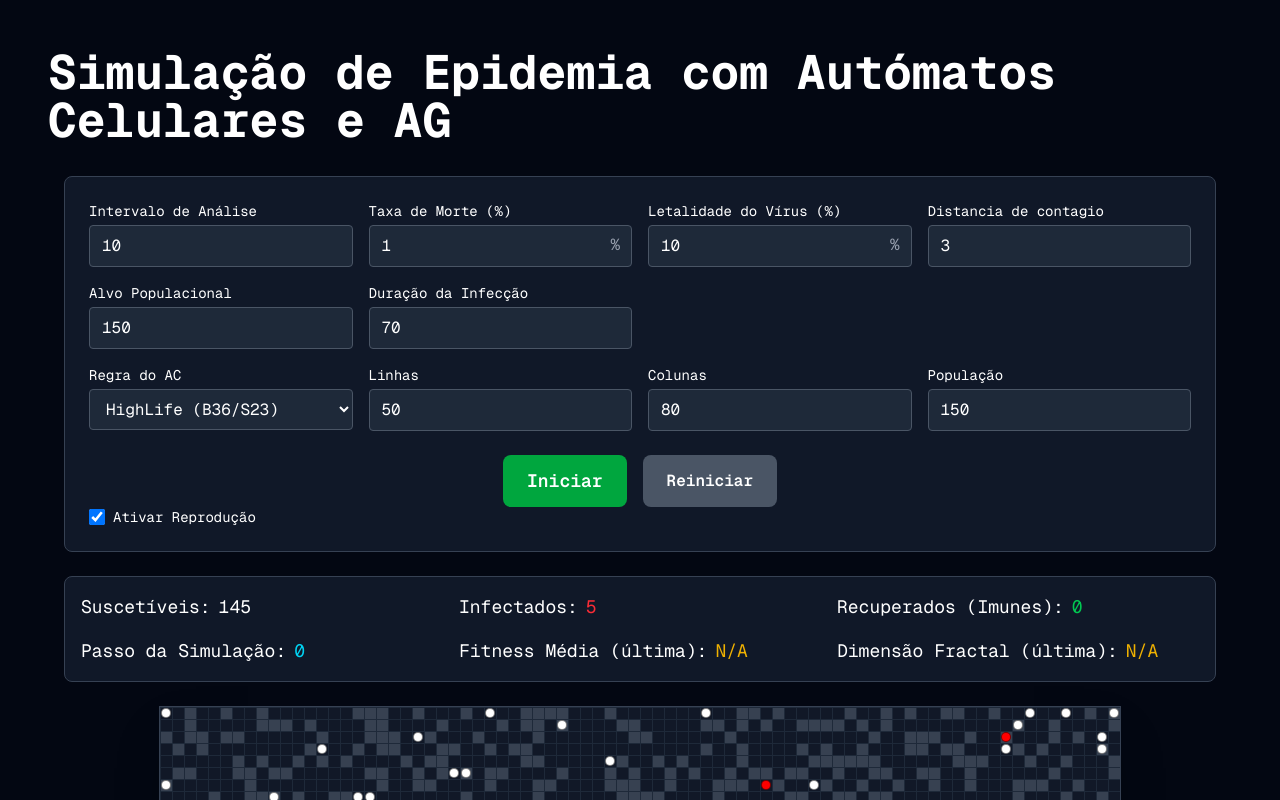
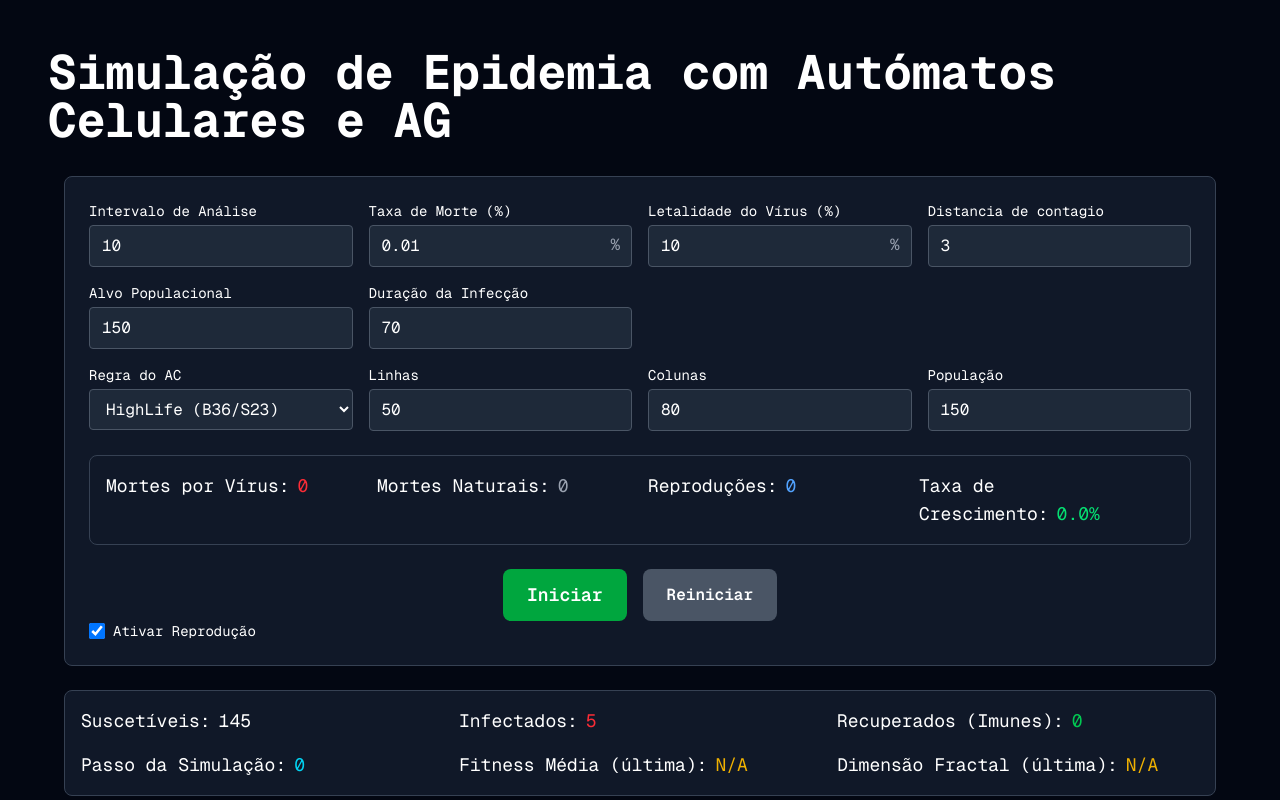
Before and after one commit to eugeniol2/cellular_automata, a Next.js app in the folder game-of-life-nextjs/: page / in a window 1280 px wide. Shown: the top 800 px of the page. Built offline with nearby package versions, Linux system fonts and the light colour scheme.

Commit message:
feat: added new metrics into the user interface

```diff
--- a/game-of-life-nextjs/src/app/hooks/methods/index.ts
+++ b/game-of-life-nextjs/src/app/hooks/methods/index.ts
@@ -215,6 +215,9 @@ export function processDeathAndReproduction({
   simulationStep,
   analysisInterval,
   enableReproduction,
+  onVirusDeath,
+  onNaturalDeath,
+  onReproduction,
 }: {
   agents: Agent[];
   deathRate: number;
@@ -226,20 +229,35 @@ export function processDeathAndReproduction({
   simulationStep: number;
   analysisInterval: number;
   enableReproduction: boolean;
+  onVirusDeath?: () => void;
+  onNaturalDeath?: () => void;
+  onReproduction?: (count: number) => void;
 }): Agent[] {
+  let virusDeathCount = 0;
+  let naturalDeathCount = 0;
+
   const survivingAgents = agents.filter((agent) => {
     if (
       agent.state === "infected" &&
       Math.random() < viralDeathRate &&
       simulationStep % analysisInterval === 0
     ) {
+      virusDeathCount++;
       return false;
     }
     if (Math.random() < deathRate) {
+      naturalDeathCount++;
       return false;
     }
     return true;
   });
+
+  if (virusDeathCount > 0) onVirusDeath?.();
+  if (naturalDeathCount > 0) onNaturalDeath?.();
+
+  if (!enableReproduction) {
+    return survivingAgents;
+  }
 
   const numToCreate = enableReproduction
     ? populationTarget - survivingAgents.length
@@ -253,5 +271,9 @@ export function processDeathAndReproduction({
     numCols,
   });
 
+  if (numToCreate > 0) {
+    onReproduction?.(numToCreate);
+  }
+
   return [...survivingAgents, ...children];
 }
--- a/game-of-life-nextjs/src/app/hooks/useSimulation.ts
+++ b/game-of-life-nextjs/src/app/hooks/useSimulation.ts
@@ -32,6 +32,12 @@ type UseSimulationProps = {
   infectionDuration: number;
   infectionContagiousRange: number;
   enableReproduction: boolean;
+  setNaturalDeaths: React.Dispatch<React.SetStateAction<number>>;
+  setReproductions: React.Dispatch<React.SetStateAction<number>>;
+  setVirusDeaths: React.Dispatch<React.SetStateAction<number>>;
+  onVirusDeath?: () => void;
+  onNaturalDeath?: () => void;
+  onReproduction?: (count: number) => void;
 };
 
 export const useSimulation = ({
@@ -46,6 +52,12 @@ export const useSimulation = ({
   infectionContagiousRange,
   viralDeathRate,
   enableReproduction,
+  onVirusDeath,
+  onNaturalDeath,
+  onReproduction,
+  setNaturalDeaths,
+  setReproductions,
+  setVirusDeaths,
 }: UseSimulationProps) => {
   const [grid, setGrid] = useState<number[][]>(() =>
     createEmptyGrid(numRows, numCols)
@@ -110,6 +122,9 @@ export const useSimulation = ({
           simulationStep: simulationStepRef.current,
           analysisInterval,
           enableReproduction,
+          onVirusDeath,
+          onNaturalDeath,
+          onReproduction,
         });
 
         const newlyInfected = processInfection({
@@ -161,6 +176,9 @@ export const useSimulation = ({
     viralDeathRate,
     analysisInterval,
     enableReproduction,
+    onVirusDeath,
+    onNaturalDeath,
+    onReproduction,
     infectionContagiousRange,
     infectionDuration,
   ]);
@@ -201,6 +219,9 @@ export const useSimulation = ({
     });
     setAvgFitnessHistory([]);
     setDimensionHistory([]);
+    setNaturalDeaths(0);
+    setReproductions(0);
+    setVirusDeaths(0);
   };
 
   return {
--- a/game-of-life-nextjs/src/app/page.tsx
+++ b/game-of-life-nextjs/src/app/page.tsx
@@ -18,9 +18,13 @@ export default function Home() {
   const [analysisInterval, setAnalysisInterval] = useState(10);
   const [populationTarget, setPopulationTarget] = useState(150);
   const [infectionDuration, setInfectionDuration] = useState(70);
+  const [virusDeaths, setVirusDeaths] = useState(0);
+  const [naturalDeaths, setNaturalDeaths] = useState(0);
+  const [reproductions, setReproductions] = useState(0);
   const [enableReproduction, setEnableReproduction] = useState(true);
   const selectedRule =
     caRuleOptions.find((r) => r.id === selectedRuleId) || caRuleOptions[0];
+  const [initialAgentCountRef] = useState(agentCount);
 
   const {
     grid,
@@ -44,6 +48,12 @@ export default function Home() {
     infectionDuration,
     infectionContagiousRange: infectionContagiousRange,
     enableReproduction,
+    onVirusDeath: () => setVirusDeaths((v) => v + 1),
+    onNaturalDeath: () => setNaturalDeaths((v) => v + 1),
+    onReproduction: (count) => setReproductions((v) => v + count),
+    setNaturalDeaths,
+    setReproductions,
+    setVirusDeaths,
   });
 
   const handleRowsChange = (e: React.ChangeEvent<HTMLInputElement>) =>
@@ -56,8 +66,8 @@ export default function Home() {
     setAgentCount(Number(e.target.value));
 
   const handleDeathRateChange = (e: React.ChangeEvent<HTMLInputElement>) => {
-    const value = Math.min(100, Math.max(0, Number(e.target.value))) / 100;
-    setDeathRate(value);
+    const value = e.target.value;
+    setDeathRate(Number(value));
   };
 
   const handleViralDeathRateChange = (
@@ -89,6 +99,13 @@ export default function Home() {
   const recuperadosCount = agents.filter(
     (a) => a.state === "recuperado"
   ).length;
+  const growthRate =
+    agents.length > 0
+      ? (
+          ((agents.length - initialAgentCountRef) / initialAgentCountRef) *
+          100
+        ).toFixed(1) + "%"
+      : "0%";
 
   return (
     <main className="flex min-h-screen flex-col items-center justify-center p-12 bg-gray-950 text-white font-mono">
@@ -122,8 +139,8 @@ export default function Home() {
                 type="number"
                 min="0"
                 max="100"
-                step="1"
-                value={Math.round(deathRate * 100)}
+                step="0.01"
+                value={deathRate}
                 onChange={handleDeathRateChange}
                 disabled={running}
                 className="w-full px-3 py-2 rounded bg-gray-800 border border-gray-600 focus:ring-2 focus:ring-blue-500 pr-10"
@@ -197,7 +214,6 @@ export default function Home() {
           </div>
         </div>
 
-
         <div className="grid grid-cols-4 gap-4 mb-6">
           <div className="flex flex-col">
             <label htmlFor="ca-rule" className="text-sm mb-1">
@@ -266,7 +282,25 @@ export default function Home() {
             />
           </div>
         </div>
-
+        <div className="w-full max-w-6xl bg-gray-900 p-4 rounded-lg border border-gray-700 mb-6 grid grid-cols-4 gap-4 text-lg">
+          {/* ... existing stats ... */}
+          <div>
+            Mortes por Vírus:
+            <span className="text-red-500 ml-2">{virusDeaths}</span>
+          </div>
+          <div>
+            Mortes Naturais:
+            <span className="text-gray-400 ml-2">{naturalDeaths}</span>
+          </div>
+          <div>
+            Reproduções:
+            <span className="text-blue-400 ml-2">{reproductions}</span>
+          </div>
+          <div>
+            Taxa de Crescimento:
+            <span className="text-green-400 ml-2">{growthRate}</span>
+          </div>
+        </div>
 
         <div className="flex justify-center space-x-4">
           <button
@@ -301,7 +335,6 @@ export default function Home() {
           </label>
         </div>
       </div>
-
 
       <div className="w-full max-w-6xl bg-gray-900 p-4 rounded-lg border border-gray-700 mb-6 grid grid-cols-3 gap-4 text-lg">
         <div>
```
